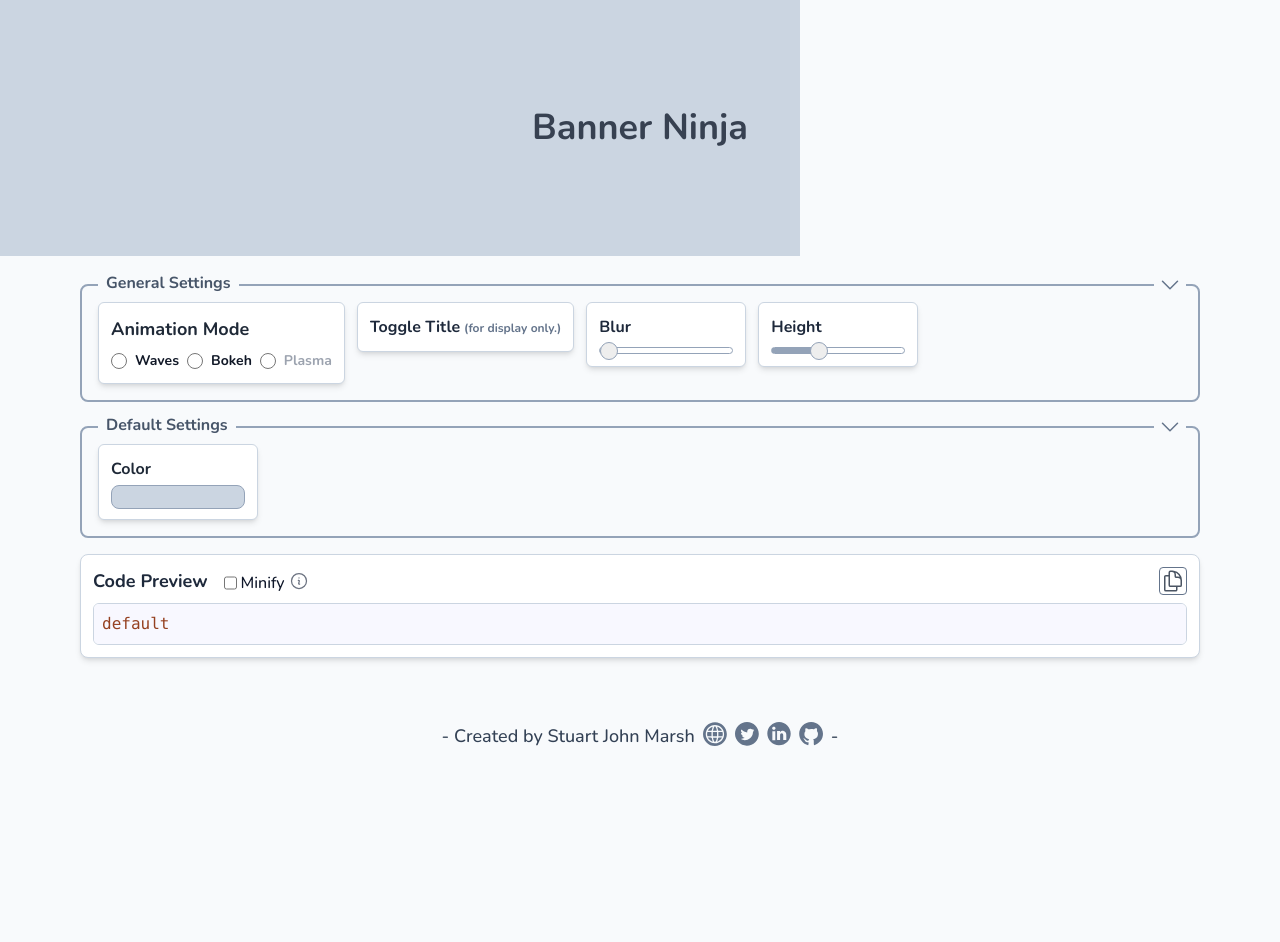
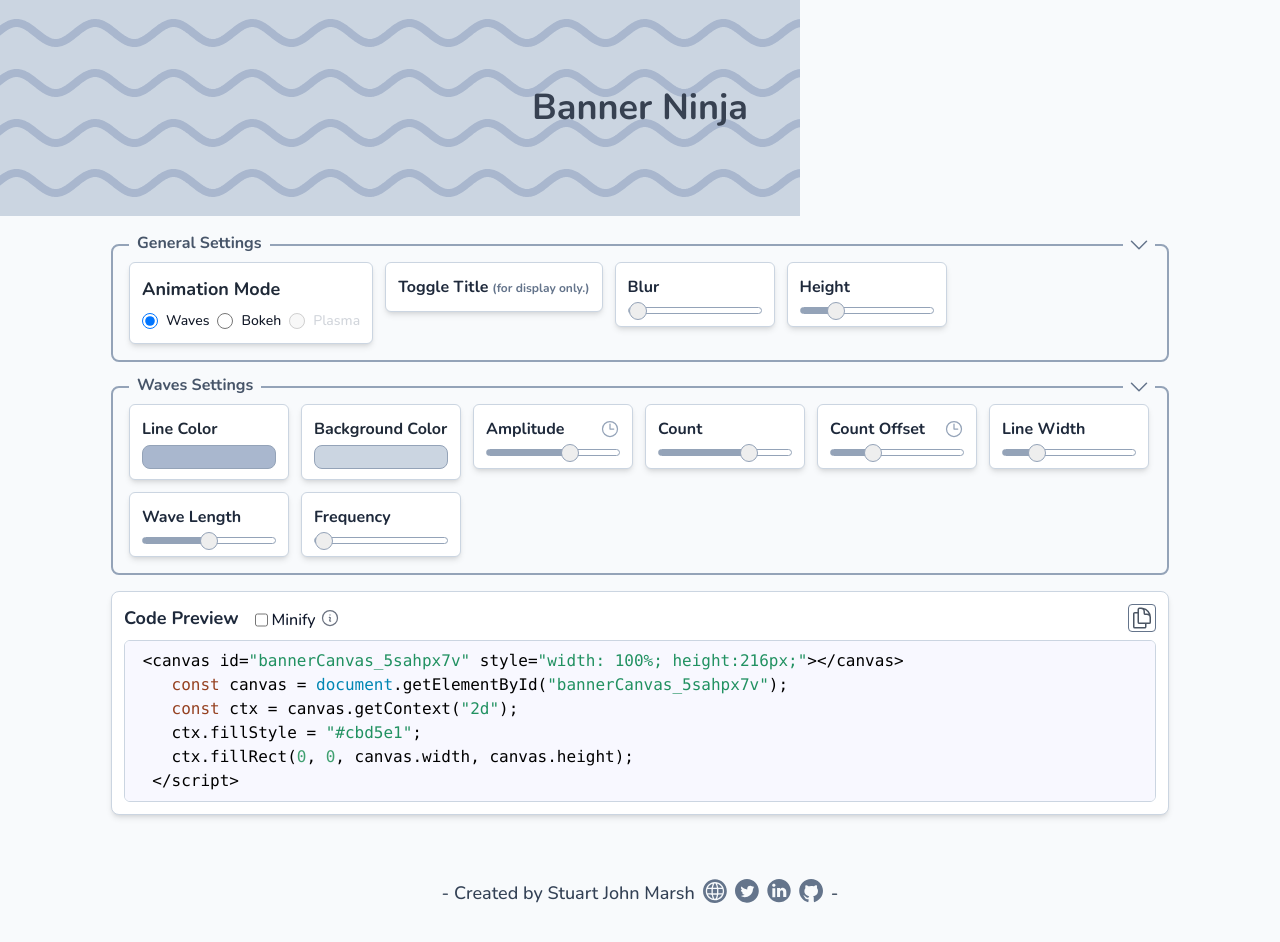
Before and after one commit to stujmar/banner-ninja, a React (Vite) app: page / in a window 1280 px wide. Shown: the top 942 px of the page. Built offline with nearby package versions, Linux system fonts and the light colour scheme.

Commit message:
[sm] started working on animation rate, double min max input

```diff
--- a/src/App.tsx
+++ b/src/App.tsx
@@ -10,7 +10,7 @@ import Footer from './components/Footer';
 
 function App() {
 
-  const [mode, setMode] = useState("default");
+  const [mode, setMode] = useState("waves");
   const [settings, setSettings] = useState<any>(getInitialState(mode));
   const settingsRef = useRef(settings);
   const [toggleGeneralSettings, setToggleGeneralSettings] = useState(true);
@@ -160,7 +160,7 @@ function App() {
     <div className="pb-24">
 
         <BannerPreview mode={mode} settings={settingsRef.current} titleSettings={titleSettings} updateSettings={handleChangeRouter}/>
-        <div className="container max-w-6xl p-4 bg-slate-50 mx-auto h-screen justify-start items-center md:items-start">
+        <div className="container max-w-[1090px] p-4 bg-slate-50 mx-auto h-screen justify-start items-center md:items-start">
           <div>
             {/* Top Row - Border Element */}
             <div className="relative mt-3 px-1 py-3 sm:p-4 sm:border-2 border-slate-400 rounded-lg w-full">
--- a/src/components/Footer.tsx
+++ b/src/components/Footer.tsx
@@ -59,7 +59,7 @@ const Footer = ({text}: FooterProps) => {
     }, []);
 
   return (
-    <div className="container mx-auto max-w-6xl px-4 py-16">
+    <div className="container mx-auto max-w-5xl px-4 py-16">
       <div className="flex justify-center gap-2 text-slate-700 text-lg font-nunito font-medium">
         - {text}
         {socialLinks}-
--- a/src/components/ModeSwitcher.tsx
+++ b/src/components/ModeSwitcher.tsx
@@ -15,15 +15,15 @@ const ModeSwitcher = ({onClick, mode}: ModePickerProps) => {
             <div className="flex gap-2 mt-2">
                 <div className="flex items-center">
                     <input checked={ mode == "waves" } id="default-radio-1" onChange={(e) => handleChange(e)} type="radio" value="waves" name="mode-radio" className="w-4 h-4 text-blue-600 bg-gray-100 border-gray-300 focus:ring-blue-500 dark:focus:ring-blue-600 dark:ring-offset-gray-800 focus:ring-2 dark:bg-gray-700 dark:border-gray-600"/>
-                    <label htmlFor="default-radio-1" className="font-nunito font-bold ml-2 text-sm text-gray-900 dark:text-gray-300">Waves</label>
+                    <label htmlFor="default-radio-1" className="font-nunito font-medium ml-2 text-sm text-gray-900">Waves</label>
                 </div>
                 <div className="flex items-center">
                     <input checked={ mode == "bokeh" } id="default-radio-2" type="radio" onChange={(e) => handleChange(e)} value="bokeh" name="mode-radio" className="w-4 h-4 text-blue-600 bg-gray-100 border-gray-300 focus:ring-blue-500 dark:focus:ring-blue-600 dark:ring-offset-gray-800 focus:ring-2 dark:bg-gray-700 dark:border-gray-600"/>
-                    <label htmlFor="default-radio-2" className="font-nunito font-bold ml-2 text-sm text-gray-900 dark:text-gray-300">Bokeh</label>
+                    <label htmlFor="default-radio-2" className="font-nunito font-medium ml-2 text-sm text-gray-900">Bokeh</label>
                 </div>
                 <div className="flex items-center">
-                    <input checked={ mode == "plasma" } id="default-radio-3" type="radio" onChange={(e) => handleChange(e)} value="plasma" name="mode-radio" className="w-4 h-4 text-blue-600 bg-gray-100 border-gray-300 focus:ring-blue-500 dark:focus:ring-blue-600 dark:ring-offset-gray-800 focus:ring-2 dark:bg-gray-700 dark:border-gray-600"/>
-                    <label htmlFor="default-radio-3" className="font-nunito font-bold ml-2 text-sm text-gray-400 dark:text-gray-300">Plasma</label>
+                    <input disabled checked={ mode == "plasma" } id="default-radio-3" type="radio" onChange={(e) => handleChange(e)} value="plasma" name="mode-radio" className="w-4 h-4 text-blue-600 bg-gray-100 border-gray-300 focus:ring-blue-500 dark:focus:ring-blue-600 dark:ring-offset-gray-800 focus:ring-2 dark:bg-gray-700 dark:border-gray-600"/>
+                    <label htmlFor="default-radio-3" className="font-nunito font-medium ml-2 text-sm text-gray-300">Plasma</label>
                 </div>
             </div>
         </div>
--- a/src/components/animations/parameters/bokeh.json
+++ b/src/components/animations/parameters/bokeh.json
@@ -2,7 +2,7 @@
     "mode": "bokeh",
     "x": 0,
     "y": 100,
-    "blur": 0,
+    "blur": 10,
     "height": 256,
     "persist" : {
       "circlePositions": {}
@@ -28,14 +28,8 @@
         "type": "range",
         "min": 6,
         "max": 32,
-        "value": 8,
-        "step": 1,
-        "isAnimated": true,
-        "animation": {
-          "isActive": false,
-          "min": 8,
-          "max": 30
-        }
+        "value": 16,
+        "step": 1
       }
     ],
     "trails": 0.016,
--- a/src/components/animations/parameters/waves.json
+++ b/src/components/animations/parameters/waves.json
@@ -3,13 +3,13 @@
     "x": 0,
     "y": 100,
     "blur": 0,
-    "height": 256,
+    "height": 216,
     "properties": [
     {
         "label": "Line Color",
         "attribute": "lineColor",
         "type": "color",
-        "value": "#475569",
+        "value": "#A9B7CE",
         "isAnimated": false
       },
       {
@@ -31,7 +31,8 @@
         "animation": {
           "isActive": false,
           "min": 150,
-          "max": 200
+          "max": 200,
+          "rate": 0.5
         }
       },
       {
@@ -40,7 +41,7 @@
         "type": "range",
         "min": 1,
         "max": 8,
-        "value": 2,
+        "value": 6,
         "step": 1,
         "isAnimated": false
       },
@@ -50,13 +51,14 @@
         "type": "range",
         "min": 10,
         "max": 150,
-        "value": 100,
+        "value": 50,
         "step": 5,
         "isAnimated": true,
         "animation": {
           "isActive": false,
           "min": 0,
-          "max": 100
+          "max": 100,
+          "rate": 0.5
         }
       },
       {
@@ -74,8 +76,8 @@
         "attribute": "waveLength",
         "type": "range",
         "min": 0.01,
-        "max": 0.1,
-        "value": 0.05,
+        "max": 0.15,
+        "value": 0.08,
         "step": 0.001,
         "isAnimated": false
       },
@@ -83,10 +85,10 @@
         "label": "Frequency",
         "attribute": "frequency",
         "type": "range",
-        "min": 0.005,
-        "max": 0.5,
-        "value": 0.01,
-        "step": 0.005,
+        "min": 0,
+        "max": 100,
+        "value": 1,
+        "step": 5,
         "isAnimated": false
       }
     ],
--- a/src/components/animations/renderWave.js
+++ b/src/components/animations/renderWave.js
@@ -44,9 +44,10 @@ function renderWave(size, wave, increment) {
         this.beginPath()
         this.moveTo(-25, centerY)
         let previous = -200;
+        let calcIncrement = increment * parseFloat(frequency.value);
         for (let i = -10; i < size.width + 25; i+=1) {
           if (previous < i){
-            this.lineTo(i, (centerY - (waveCount*activeCountOffset) + (count.value*(activeCountOffset/2) - activeCountOffset/2)) + Math.sin(i * waveLength.value + increment) * activeAmplitude)
+            this.lineTo(i, (centerY - (waveCount*activeCountOffset) + (count.value*(activeCountOffset/2) - activeCountOffset/2)) + Math.sin(i * waveLength.value + calcIncrement) * activeAmplitude)
           }
           previous = i;
         }
@@ -58,7 +59,8 @@ function renderWave(size, wave, increment) {
 
   drawBackground();
   drawLine();
-  wave.increment = increment += parseFloat(frequency.value);
+  wave.increment = parseFloat((increment += .01).toFixed(2));
+  // wave.increment = increment += parseFloat(frequency.value);
   return wave;
 }
 
--- a/src/output.css
+++ b/src/output.css
@@ -761,6 +761,34 @@ video {
   max-width: 72rem;
 }
 
+.max-w-5xl {
+  max-width: 64rem;
+}
+
+.max-w-\[50\%\] {
+  max-width: 50%;
+}
+
+.max-w-\[\] {
+  max-width: ;
+}
+
+.max-w-\[1000px\] {
+  max-width: 1000px;
+}
+
+.max-w-\[1100px\] {
+  max-width: 1100px;
+}
+
+.max-w-\[100px\] {
+  max-width: 100px;
+}
+
+.max-w-\[1090px\] {
+  max-width: 1090px;
+}
+
 .-rotate-90 {
   --tw-rotate: -90deg;
   transform: translate(var(--tw-translate-x), var(--tw-translate-y)) rotate(var(--tw-rotate)) skewX(var(--tw-skew-x)) skewY(var(--tw-skew-y)) scaleX(var(--tw-scale-x)) scaleY(var(--tw-scale-y));
@@ -1139,6 +1167,11 @@ video {
   color: rgb(55 65 81 / var(--tw-text-opacity));
 }
 
+.text-gray-300 {
+  --tw-text-opacity: 1;
+  color: rgb(209 213 219 / var(--tw-text-opacity));
+}
+
 .accent-lime-500 {
   accent-color: #84cc16;
 }
```
Also changed, not shown: src/components/Fader.tsx (+10 -0 lines).
